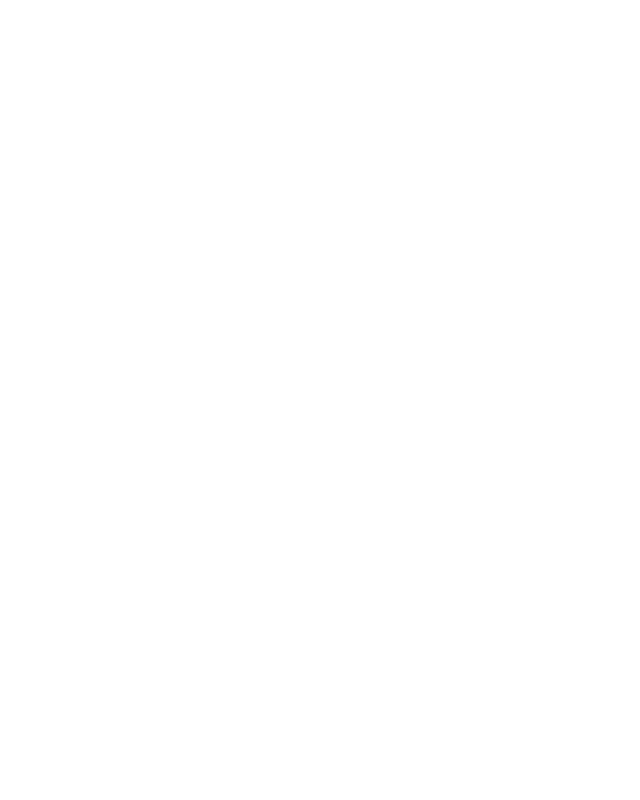
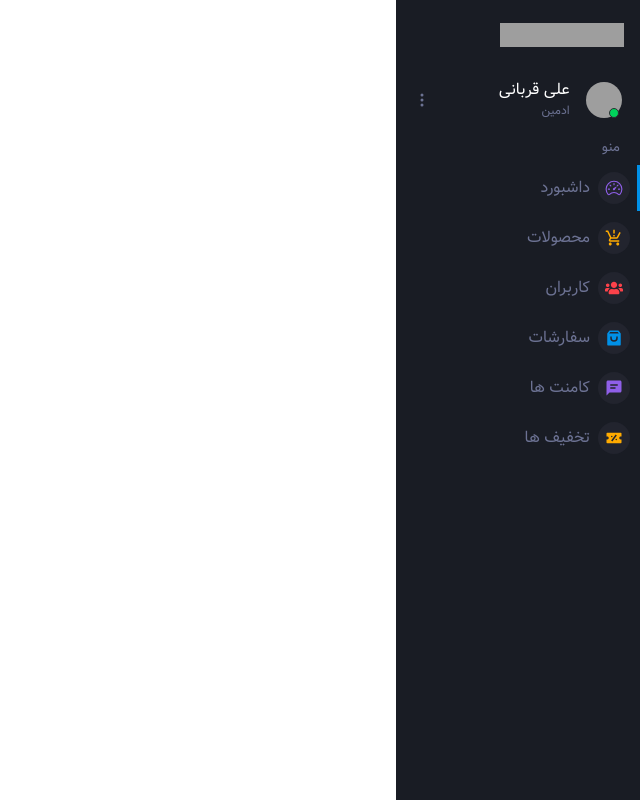
Before and after one commit to sina-sheikhali/CMS-store, a React (Create React App) app: page / in a window 1280 px wide. Shown: the whole page, without its empty margins (640-1280 px from the left). Built offline with nearby package versions, Linux system fonts and the light colour scheme; grey boxes are pictures that could not be loaded.

Commit message:
Developed Sidebar component and installed react-icons

```diff
--- a/package.json
+++ b/package.json
@@ -8,6 +8,7 @@
     "@testing-library/user-event": "^13.5.0",
     "react": "^18.2.0",
     "react-dom": "^18.2.0",
+    "react-icons": "^4.12.0",
     "react-scripts": "5.0.1",
     "web-vitals": "^2.1.4"
   },
--- a/src/App.js
+++ b/src/App.js
@@ -1,7 +1,11 @@
 import "./App.css";
-
+import Sidebar from "./Components/Sidebar/Sidebar";
 function App() {
-  return <div></div>;
+  return (
+    <div>
+      <Sidebar />
+    </div>
+  );
 }
 
 export default App;
--- /dev/null
+++ b/src/Components/Sidebar/Sidebar.js
@@ -0,0 +1,125 @@
+import React from "react";
+import { BsThreeDotsVertical } from "react-icons/bs";
+import { IoSpeedometerOutline } from "react-icons/io5";
+import { MdOutlineProductionQuantityLimits } from "react-icons/md";
+import { FaUsers } from "react-icons/fa";
+import { RiShoppingBag3Fill } from "react-icons/ri";
+import { BiSolidCommentDetail } from "react-icons/bi";
+import { BiSolidDiscount } from "react-icons/bi";
+
+export default function Sidebar() {
+  return (
+    <nav className="fixed top-0 h-screen bg-grayColor w-[244px] z-10">
+      <div className="h-[70px] flex items-center">
+        <a href="javascript:void(0)" className="pr-4">
+          <img
+            src="https://technext.github.io/corona-free-dark-bootstrap-admin-template/assets/images/logo.svg"
+            alt="logo"
+            className="h-6 m-auto w-[124px] align-middle"
+          />
+        </a>
+        <a href="javascript:void(0)" className="pr-4 hidden">
+          <img
+            src="https://technext.github.io/corona-free-dark-bootstrap-admin-template/assets/images/logo-mini.svg"
+            alt="logo"
+            className="h-6 m-auto w-[124px] align-middle"
+          />
+        </a>
+      </div>
+      <ul className="overflow-hidden flex flex-nowrap flex-col mb-[60px]">
+        <li>
+          <div className="flex items-center justify-between py-[0.6rem] px-[1.15rem] leading-5">
+            <div className="flex items-center">
+              <div className="relative">
+                <img
+                  src="https://technext.github.io/corona-free-dark-bootstrap-admin-template/assets/images/faces/face15.jpg"
+                  alt="profile"
+                  className="h-9 w-9 rounded-full"
+                />
+                <span className="absolute left-[66%] top-[26px] w-2.5 h-2.5 rounded-full leading-6 border border-solid border-[#2c2e33] bg-greenColor"></span>
+              </div>
+              <div className="mr-4">
+                <h5 className="whitespace-nowrape text-white">علی قربانی</h5>
+                <span className="text-xs text-lightGray whitespace-nowrap">
+                  ادمین
+                </span>
+              </div>
+            </div>
+            <a href="javascript:void(0)">
+              <BsThreeDotsVertical className="text-lightGray" />
+            </a>
+          </div>
+        </li>
+        <li className="py-2 px-5">
+          <span className="text-lightGray font-medium text-sm">منو</span>
+        </li>
+        <li className="pl-5 mb-1">
+          <a
+            href="javascript:void(0)"
+            className="flex items-center whitespace-nowrap relative rounded-l-[100px] text-lightGray py-3 pr-2.5 pl-9 h-[46px] hover:bg-hoverColor  hover:text-white transition-colors duration-300 before:content-[''] before:w-[3px] before:h-full before:bg-blueColor before:inline-block before:absolute before:right-0 before:top-0"
+          >
+            <span className="ml-2 text-sm bg-[#22242E] w-8 h-8 rounded-full flex items-center justify-center">
+              <IoSpeedometerOutline className="text-purpleColor text-lg" />
+            </span>
+            <span className="inline-block">داشبورد</span>
+          </a>
+        </li>
+        <li className="pl-5 mb-1">
+          <a
+            href="javascript:void(0)"
+            className="flex items-center whitespace-nowrap relative rounded-l-[100px] text-lightGray py-3 pr-2.5 pl-9 h-[46px] hover:bg-hoverColor  hover:text-white transition-colors duration-300 "
+          >
+            <span className="ml-2 text-sm bg-[#22242E] w-8 h-8 rounded-full flex items-center justify-center">
+              <MdOutlineProductionQuantityLimits className="text-orangeColor text-lg" />
+            </span>
+            <span className="inline-block">محصولات</span>
+          </a>
+        </li>
+        <li className="pl-5 mb-1">
+          <a
+            href="javascript:void(0)"
+            className="flex items-center whitespace-nowrap relative rounded-l-[100px] text-lightGray py-3 pr-2.5 pl-9 h-[46px] hover:bg-hoverColor  hover:text-white transition-colors duration-300 "
+          >
+            <span className="ml-2 text-sm bg-[#22242E] w-8 h-8 rounded-full flex items-center justify-center">
+              <FaUsers className="text-redColor text-lg" />
+            </span>
+            <span className="inline-block">کاربران</span>
+          </a>
+        </li>
+        <li className="pl-5 mb-1">
+          <a
+            href="javascript:void(0)"
+            className="flex items-center whitespace-nowrap relative rounded-l-[100px] text-lightGray py-3 pr-2.5 pl-9 h-[46px] hover:bg-hoverColor  hover:text-white transition-colors duration-300 "
+          >
+            <span className="ml-2 text-sm bg-[#22242E] w-8 h-8 rounded-full flex items-center justify-center">
+              <RiShoppingBag3Fill className="text-blueColor text-lg" />
+            </span>
+            <span className="inline-block">سفارشات</span>
+          </a>
+        </li>
+        <li className="pl-5 mb-1">
+          <a
+            href="javascript:void(0)"
+            className="flex items-center whitespace-nowrap relative rounded-l-[100px] text-lightGray py-3 pr-2.5 pl-9 h-[46px] hover:bg-hoverColor  hover:text-white transition-colors duration-300 "
+          >
+            <span className="ml-2 text-sm bg-[#22242E] w-8 h-8 rounded-full flex items-center justify-center">
+              <BiSolidCommentDetail className="text-purpleColor text-lg" />
+            </span>
+            <span className="inline-block">کامنت ها</span>
+          </a>
+        </li>
+        <li className="pl-5 mb-1">
+          <a
+            href="javascript:void(0)"
+            className="flex items-center whitespace-nowrap relative rounded-l-[100px] text-lightGray py-3 pr-2.5 pl-9 h-[46px] hover:bg-hoverColor  hover:text-white transition-colors duration-300 "
+          >
+            <span className="ml-2 text-sm bg-[#22242E] w-8 h-8 rounded-full flex items-center justify-center">
+              <BiSolidDiscount className="text-orangeColor text-lg" />
+            </span>
+            <span className="inline-block">تخفیف ها</span>
+          </a>
+        </li>
+      </ul>
+    </nav>
+  );
+}
```
Also changed, not shown: 1 other file (tests, documents, lock files or other folders).
